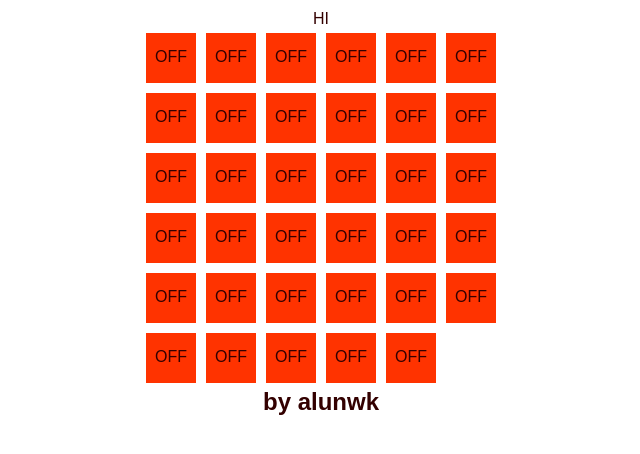
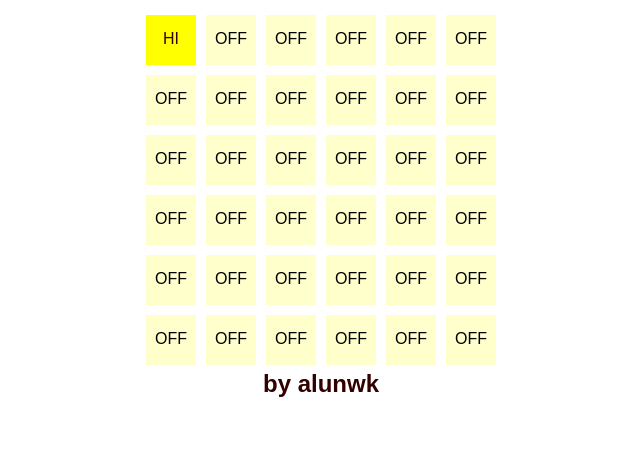
Before and after one commit to wukan/gym-lighting, a PHP site: page /lighting.php in a window 1280 px wide. Shown: the part 37-491 px from the top of the page, without its empty margins (319-959 px from the left). Run offline with PHP 8.4, Linux system fonts and the light colour scheme; data that the repository does not hold is empty; some libraries are stand-ins or nearby versions.

Commit message:
Finish the lighting display page

```diff
--- a/css/yuan-lighting.css
+++ b/css/yuan-lighting.css
@@ -32,11 +32,22 @@
     padding:10px inherit;
     margin-top: 10px;
 }
-.lighting {
+#lightings div {
     float:left;
     width:50px;
     height:35px;
     margin:5px;
-    background-color: #F30;
     padding-top: 15px
 }
+.off {
+    background-color: #FFC;
+}
+.low {
+    background-color: #FF9;
+}
+.medium {
+    background-color: #FF6;
+}
+.high {
+    background-color: #FF0;
+}
--- a/lighting.php
+++ b/lighting.php
@@ -19,7 +19,7 @@
           <?php
             for ($i = 1; $i <= 36; $i++) {
           ?>
-            <div id="lighting<?=($i < 10) ? '0'.$i : $i?>" class="lighting">OFF</div>
+            <div id="lighting<?=($i < 10) ? '0'.$i : $i?>" class="off"><p>OFF</p></div>
           <?php } ?>
         </div>
       </div>
```
Also changed, not shown: api.php (+18 -11 lines).
